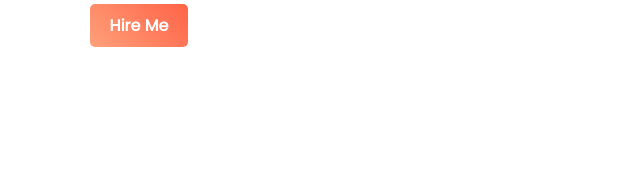
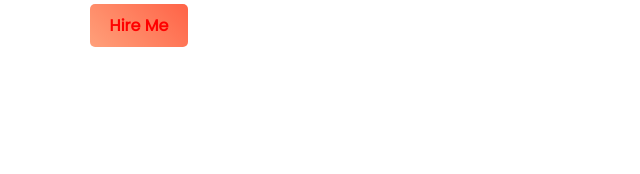
Before and after one commit to Rakibul1293/web-portfolio, a plain HTML site: page index.html in a window 1280 px wide. In both pictures the pointer is over the link "Hire Me". Shown: the part 425-599 px from the top of the page, 0-640 px from the left. Drawn offline with Linux system fonts and the light colour scheme.

Commit message:
Finished my first ever website

```diff
--- a/style.css
+++ b/style.css
@@ -41,6 +41,10 @@ section {
 	color: white;
 	font-weight: 700;
 }
+.link-button:hover {
+	color: red;
+
+}
 .dream-area {
 	background-image: url("images/dream-bg.png");
 	background-repeat: no-repeat;
```
